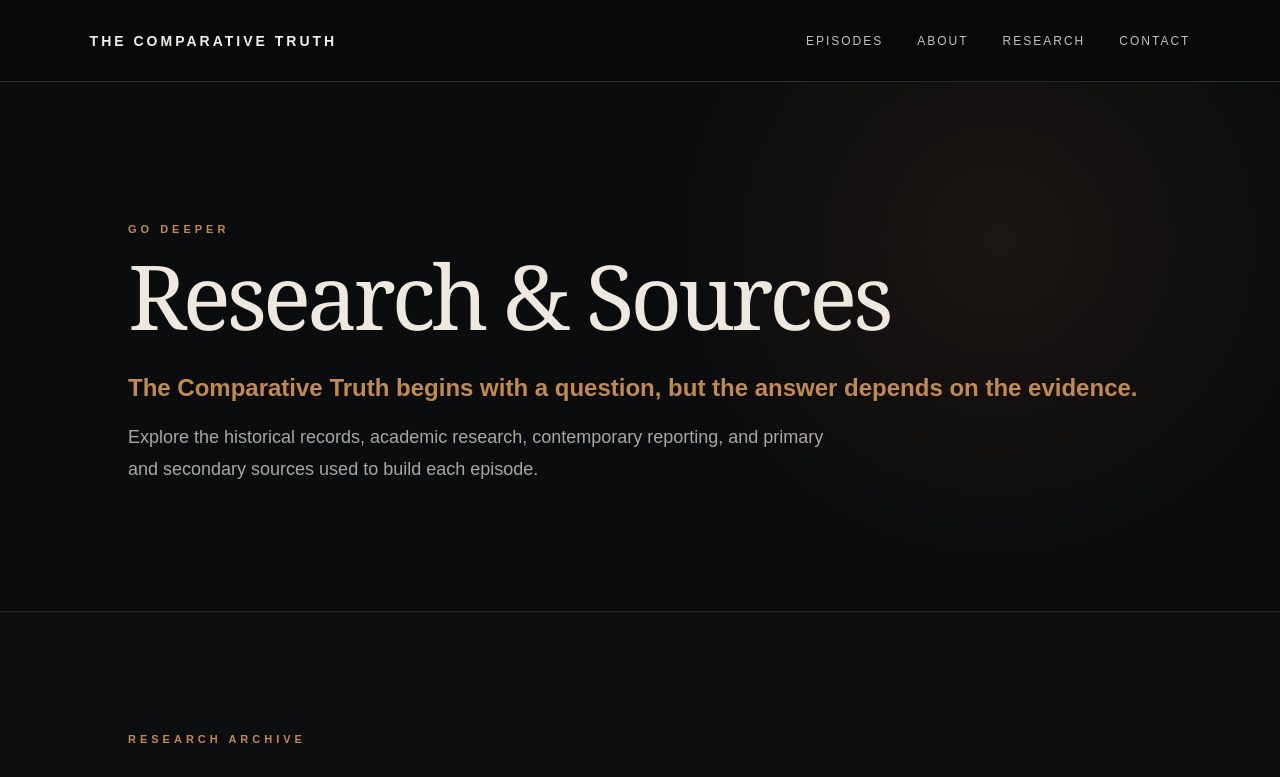
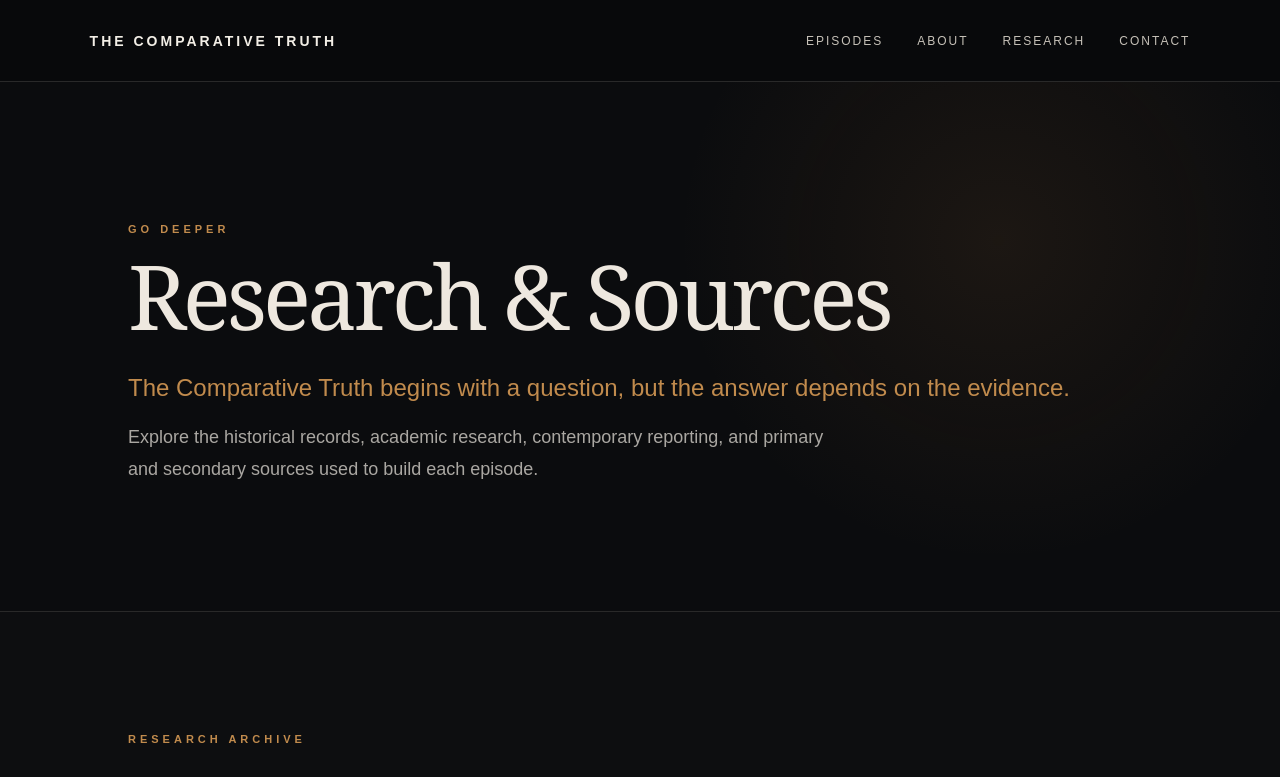
Before and after one commit to RyanTCT/the-comparative-truth, a Next.js app: page /research in a window 1280 px wide. Shown: the top 777 px of the page. Built offline with nearby package versions, Linux system fonts and the light colour scheme.

Commit message:
Use regular weight for research archive lead sentence

```diff
--- a/app/globals.css
+++ b/app/globals.css
@@ -1936,4 +1936,4 @@ a {
 @media (max-width: 500px) { .archive-research-aligned { margin-left: 0; } }
 
 /* Research archive introductory statement */
-.research-page-hero > p.research-intro-lead:not(.section-label) { font-size: clamp(19px, 2.2vw, 24px); font-weight: 600; line-height: 1.5; color: #c18b4d; max-width: 1050px; }
+.research-page-hero > p.research-intro-lead:not(.section-label) { font-size: clamp(19px, 2.2vw, 24px); font-weight: 400; line-height: 1.5; color: #c18b4d; max-width: 1050px; }
```
